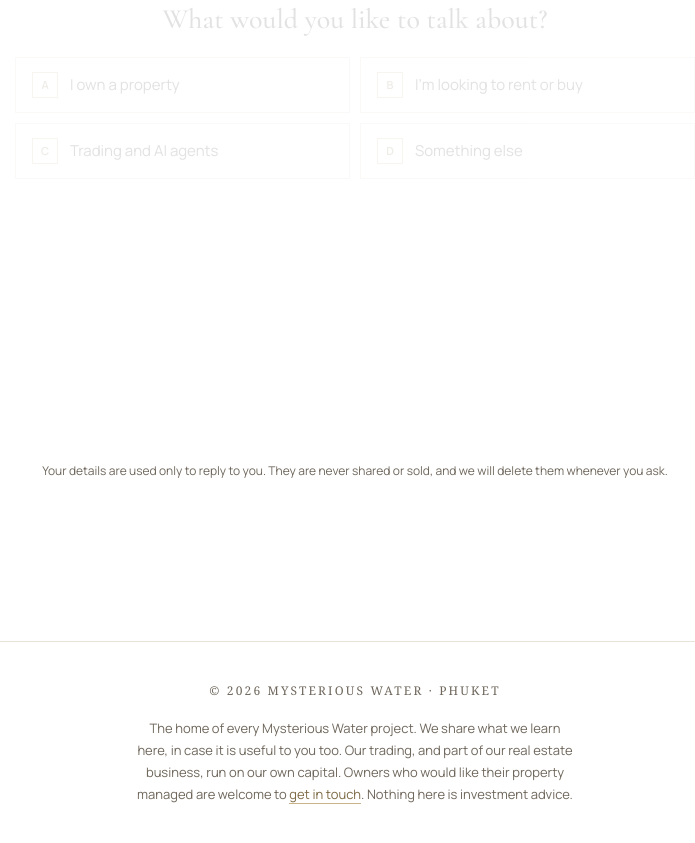
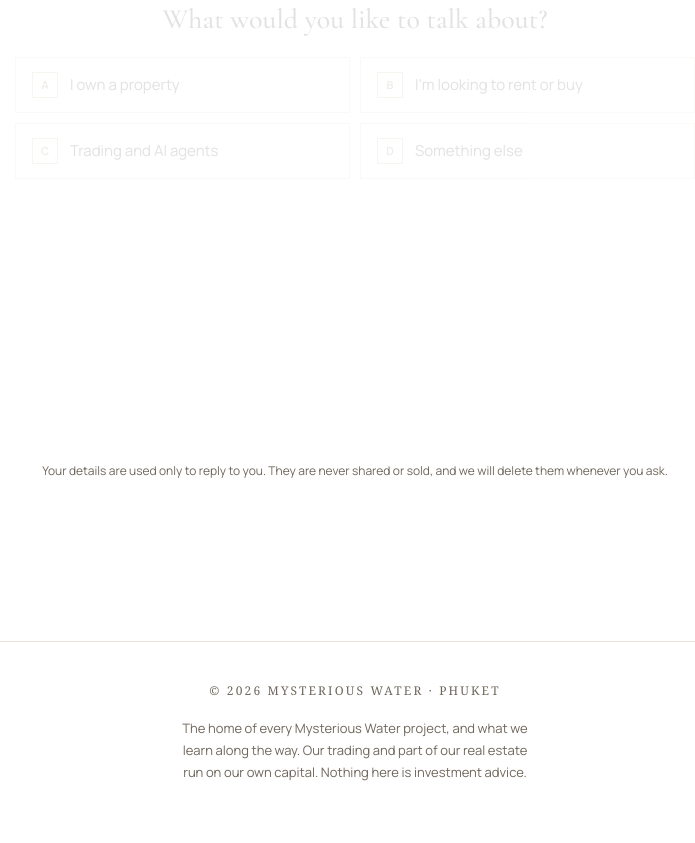
Before and after one commit to tunniverse/mw, a plain HTML site: page index.html in a window 1280 px wide. Shown: the part 3231-4074 px from the top of the page, without its empty margins (285-980 px from the left). Drawn offline with nearby package versions, Linux system fonts and the light colour scheme; a web font is replaced by a local one.

Commit message:
Shorter footer
Co-Authored-By: Claude Opus 5.5 <noreply@anthropic.com>
Claude-Session: https://claude.ai/code/session_01Hi7UNENCzwt3EfuuFc6WQK

```diff
--- a/index.html
+++ b/index.html
@@ -360,7 +360,7 @@ footer small a{color:var(--gold-text);border-bottom:1px solid var(--gold)}
 
 <footer class="wrap">
   <span class="cp">© 2026 Mysterious Water · Phuket</span>
-  <small>The home of every Mysterious Water project. We share what we learn here, in case it is useful to you too. Our trading, and part of our real estate business, run on our own capital. Owners who would like their property managed are welcome to <a href="#contact">get in touch</a>. Nothing here is investment advice.</small>
+  <small>The home of every Mysterious Water project, and what we learn along the way. Our trading and part of our real estate run on our own capital. Nothing here is investment advice.</small>
 </footer>
 
 <div class="follow" id="follow">
```
